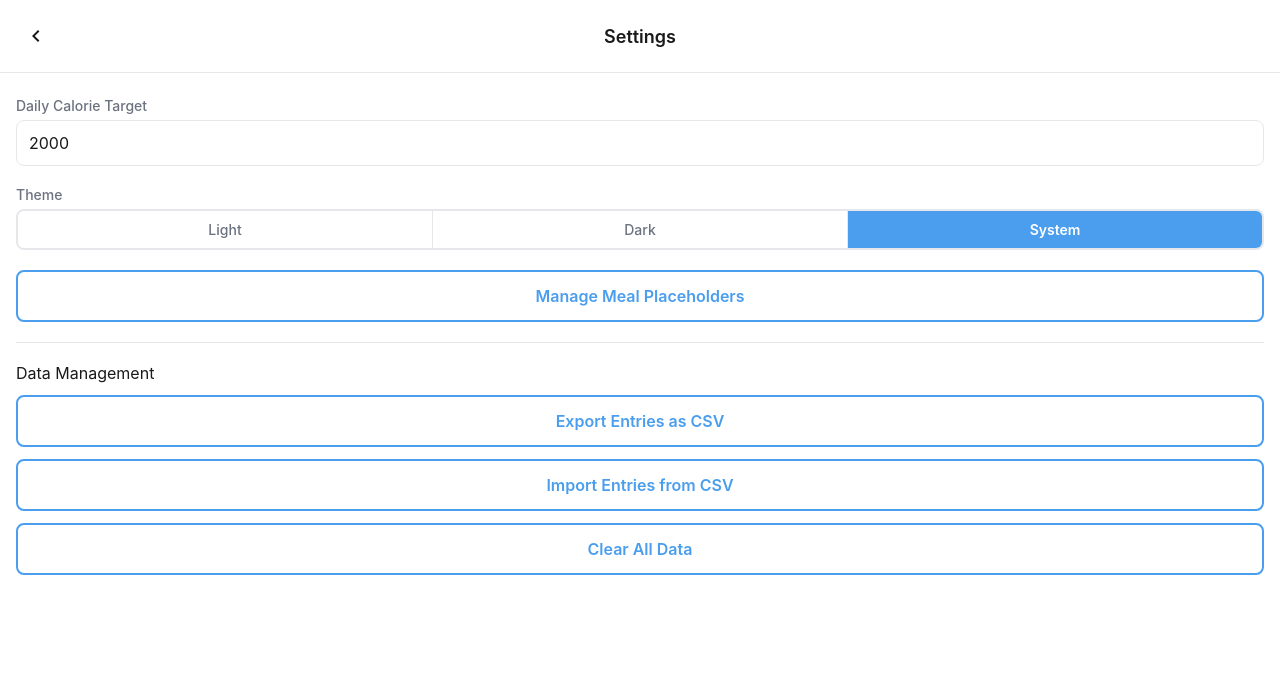
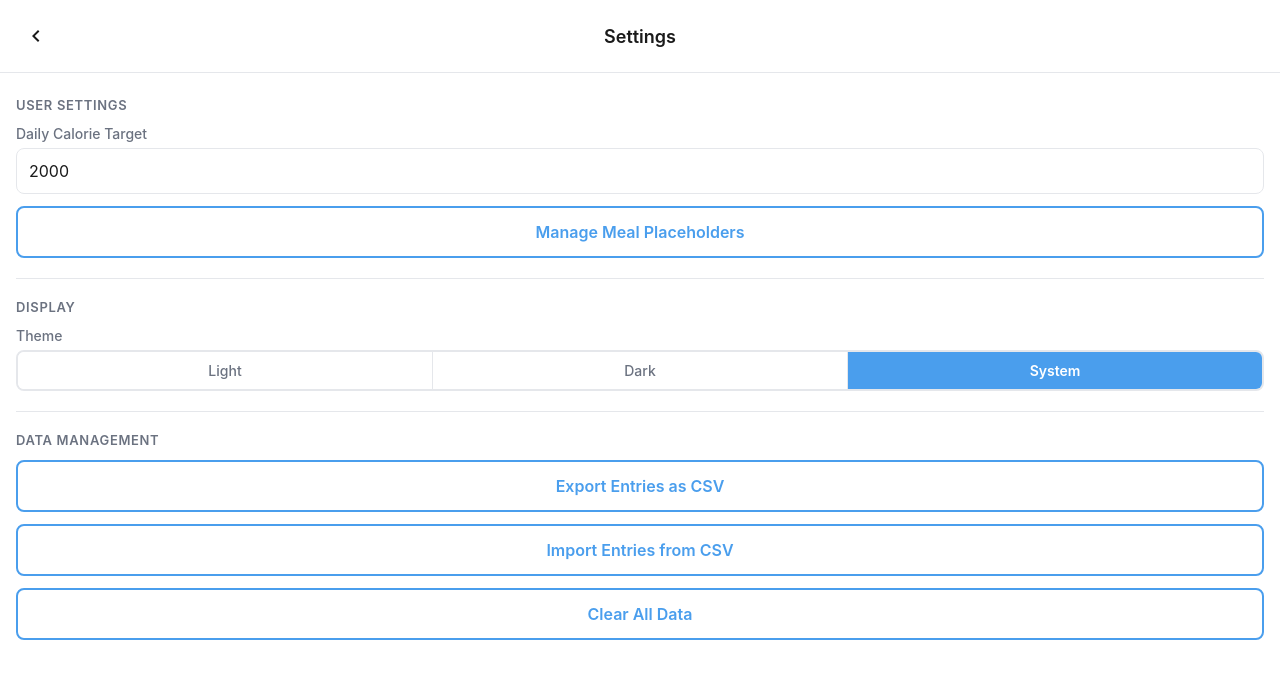
Before and after one commit to DaveRendell/simple-calorie-counter, a React (Vite) app: page /settings in a window 1280 px wide. Shown: the top 678 px of the page. Built offline with nearby package versions, Linux system fonts and the light colour scheme.

Commit message:
Reorganise settings page

```diff
--- a/src/pages/SettingsPage.css
+++ b/src/pages/SettingsPage.css
@@ -46,12 +46,24 @@
   color: white;
 }
 
-.data-management {
+.settings-section {
   display: flex;
   flex-direction: column;
   gap: 12px;
+}
+
+.settings-section + .settings-section {
   border-top: 1px solid var(--color-border);
   padding-top: 20px;
+}
+
+.settings-section-heading {
+  margin: 0;
+  font-size: 13px;
+  font-weight: 600;
+  text-transform: uppercase;
+  letter-spacing: 0.05em;
+  color: var(--color-text-secondary);
 }
 
 .data-status {
--- a/src/pages/SettingsPage.tsx
+++ b/src/pages/SettingsPage.tsx
@@ -85,6 +85,8 @@ export function SettingsPage() {
 
   return (
     <div className="settings-page">
+      <div className="settings-section">
+        <h3 className="settings-section-heading">User Settings</h3>
         <div className="form-field">
           <label htmlFor="target">Daily Calorie Target</label>
           <input
@@ -101,6 +103,16 @@ export function SettingsPage() {
             }}
           />
         </div>
+        <button
+          className="settings-link-button"
+          onClick={() => navigate("/placeholders")}
+        >
+          Manage Meal Placeholders
+        </button>
+      </div>
+
+      <div className="settings-section">
+        <h3 className="settings-section-heading">Display</h3>
         <div className="form-field">
           <label>Theme</label>
           <div className="theme-toggle" role="radiogroup" aria-label="Theme">
@@ -117,14 +129,10 @@ export function SettingsPage() {
             ))}
           </div>
         </div>
-      <button
-        className="settings-link-button"
-        onClick={() => navigate("/placeholders")}
-      >
-        Manage Meal Placeholders
-      </button>
-      <div className="data-management">
-        <label>Data Management</label>
+      </div>
+
+      <div className="settings-section">
+        <h3 className="settings-section-heading">Data Management</h3>
         {statusMessage && <p className="data-status">{statusMessage}</p>}
         <button
           className="settings-link-button"
```
Lines whose indentation alone changed are shown as unchanged.
